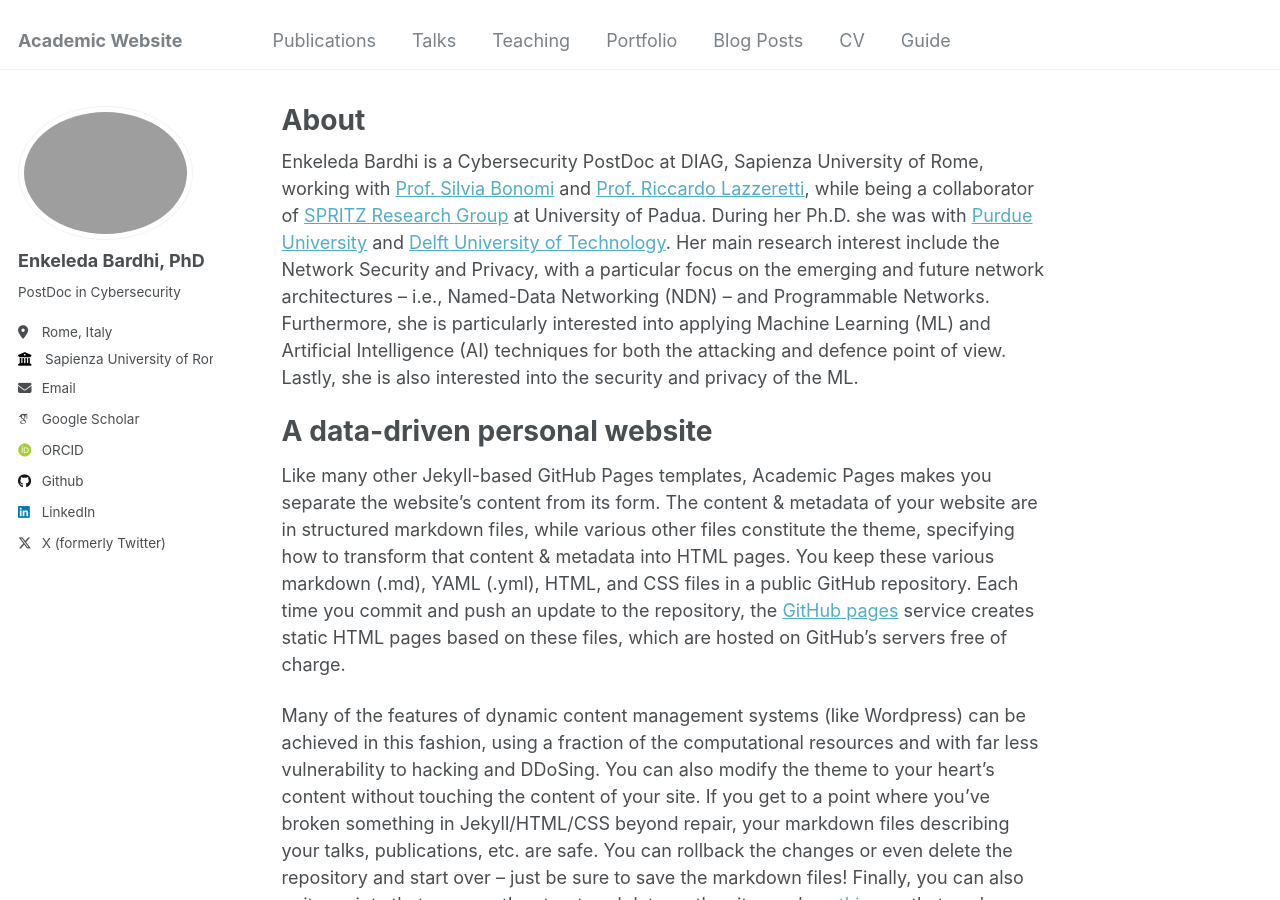
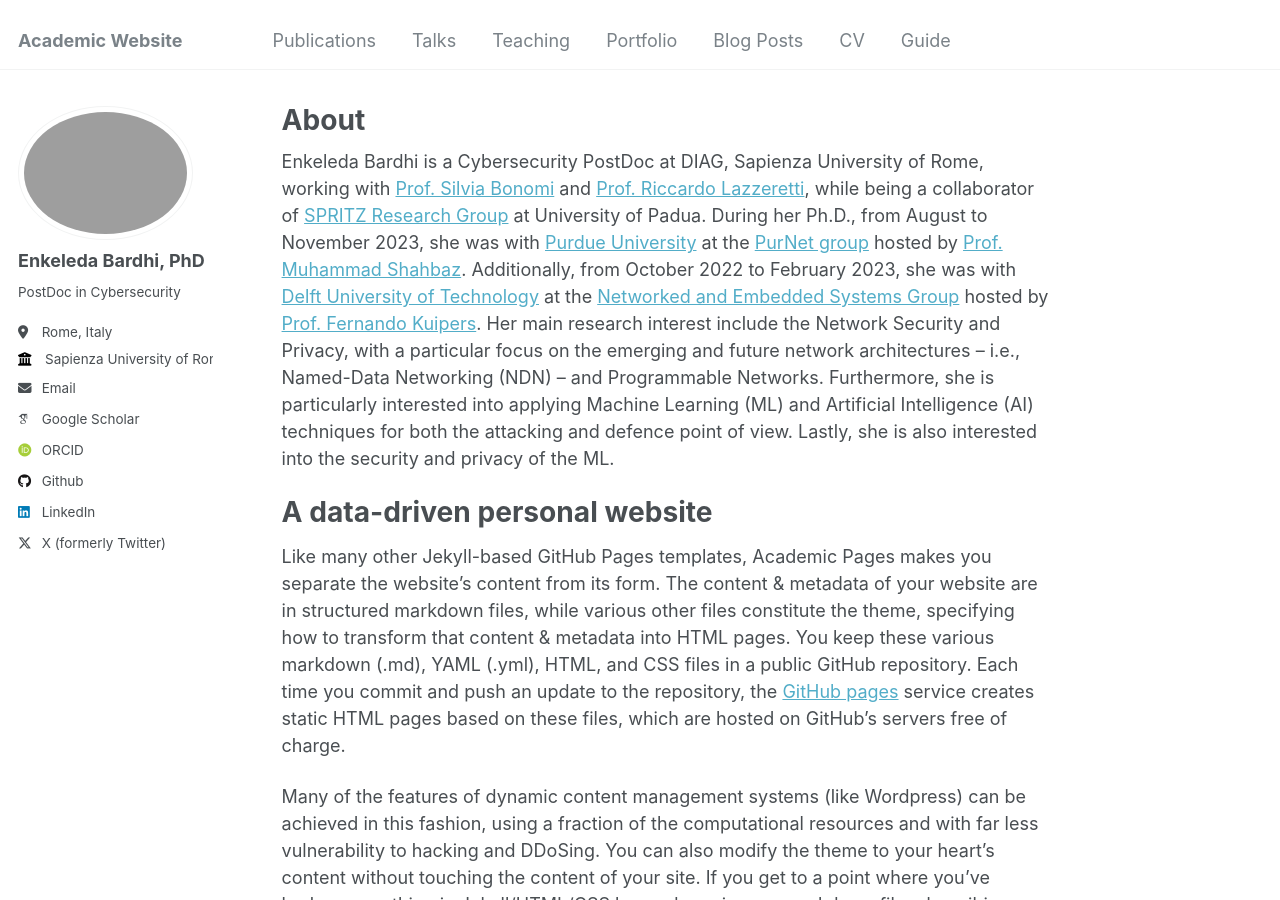
Before and after one commit to bardhienkeleda/bardhi-enkeleda, a Jekyll site: the page built from _pages/about.md, in a window 1280 px wide and 900 px high. Built offline with Jekyll 4.4.1, drawn with Linux system fonts in a browser that asks for light colours; some web fonts are replaced.

Commit message:
about population with visiting details

```diff
--- a/_pages/about.md
+++ b/_pages/about.md
@@ -7,7 +7,7 @@ redirect_from:
   - /about.html
 ---
 
-Enkeleda Bardhi is a Cybersecurity PostDoc at DIAG, Sapienza University of Rome, working with [Prof. Silvia Bonomi](https://scholar.google.com/citations?view_op=list_works&hl=it&hl=it&user=s-szb04AAAAJ&sortby=pubdate) and [Prof. Riccardo Lazzeretti](https://scholar.google.com/citations?user=mBq2JNsAAAAJ&hl=it&oi=ao), while being a collaborator of [SPRITZ Research Group](https://spritz.math.unipd.it/) at University of Padua. During her Ph.D. she was with [Purdue University](https://www.purdue.edu/) and [Delft University of Technology](https://www.tudelft.nl/en/).
+Enkeleda Bardhi is a Cybersecurity PostDoc at DIAG, Sapienza University of Rome, working with [Prof. Silvia Bonomi](https://scholar.google.com/citations?view_op=list_works&hl=it&hl=it&user=s-szb04AAAAJ&sortby=pubdate) and [Prof. Riccardo Lazzeretti](https://scholar.google.com/citations?user=mBq2JNsAAAAJ&hl=it&oi=ao), while being a collaborator of [SPRITZ Research Group](https://spritz.math.unipd.it/) at University of Padua. During her Ph.D., from August to November 2023, she was with [Purdue University](https://www.purdue.edu/) at the [PurNet group](https://gitlab.com/purnet-lab/purnet-lab.gitlab.io/-/wikis/home) hosted by [Prof. Muhammad Shahbaz](https://scholar.google.com/citations?hl=it&user=UhWjpNMAAAAJ). Additionally, from October 2022 to February 2023, she was with [Delft University of Technology](https://www.tudelft.nl/en/) at the [Networked and Embedded Systems Group](https://www.tudelft.nl/ewi/over-de-faculteit/afdelingen/software-technology/networked-systems) hosted by [Prof. Fernando Kuipers](https://scholar.google.com/citations?user=W9BWce4AAAAJ&hl=it&oi=ao).
 Her main research interest include the Network Security and Privacy, with a particular focus on the emerging and future network architectures -- i.e., Named-Data Networking (NDN) -- and Programmable Networks. Furthermore, she is particularly interested into applying Machine Learning (ML) and Artificial Intelligence (AI) techniques for both the attacking and defence point of view. Lastly, she is also interested into the security and privacy of the ML.
 
 
```
